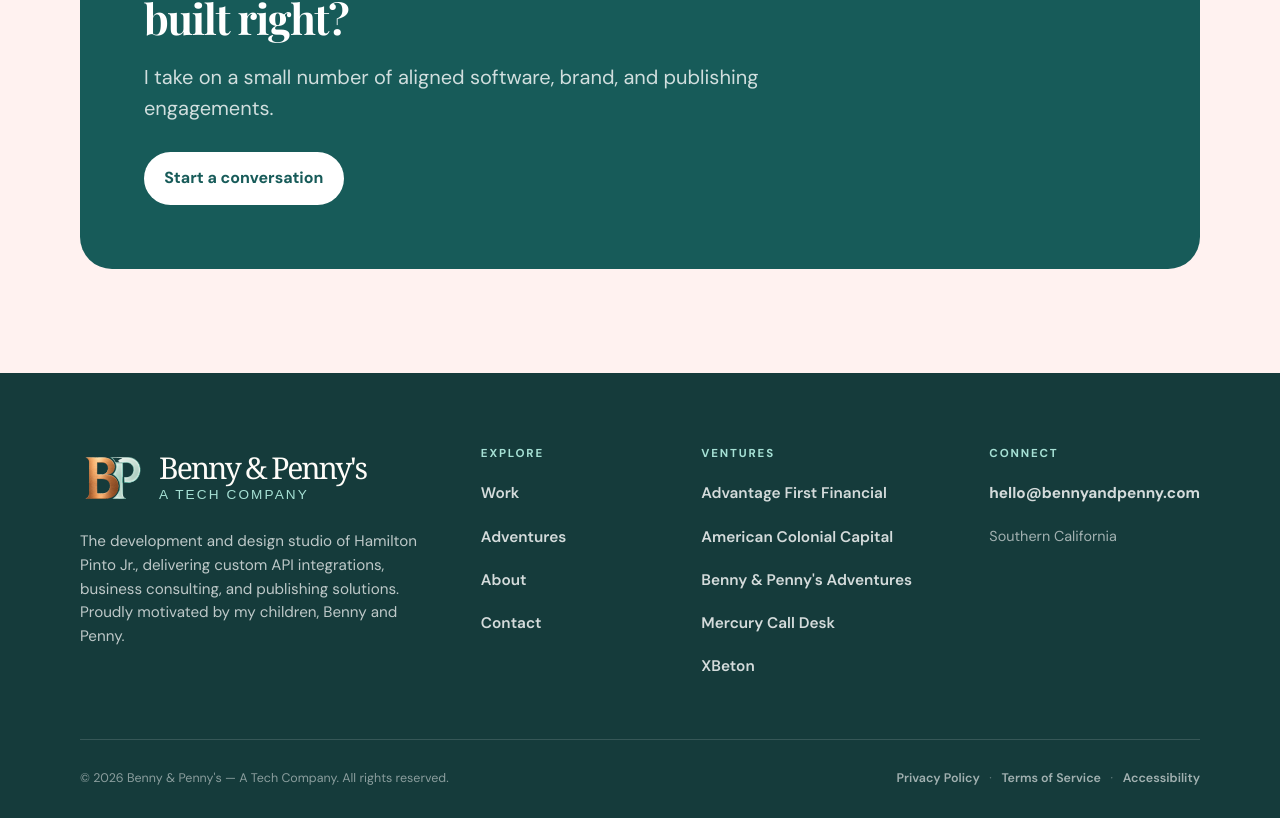
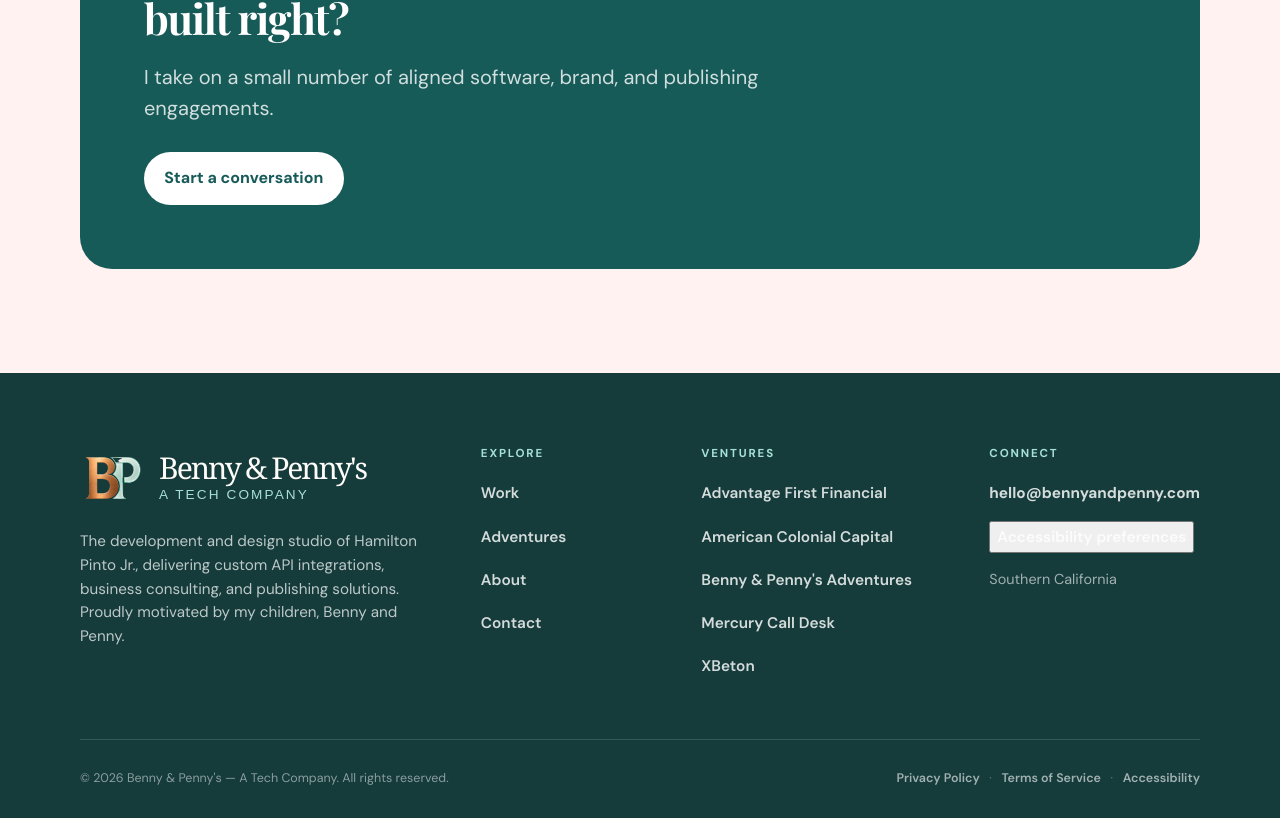
Before and after one commit to hpintojr/bennyandpenny, a Next.js app: page / in a window 1280 px wide. Shown: the part 2847-3665 px from the top of the page. Built offline with nearby package versions, Linux system fonts and the light colour scheme.

Commit message:
Add footer accessibility preferences controller

```diff
--- a/components/SiteFooter.tsx
+++ b/components/SiteFooter.tsx
@@ -1,4 +1,7 @@
+"use client";
+
 import Link from "next/link";
+import { AccessibilityPreferencesProvider, AccessibilityPreferencesTrigger } from "@/components/AccessibilityPreferences";
 
 const ventures = [
   { label: "Advantage First Financial", url: "https://www.advantagefirst.com/" },
@@ -19,6 +22,7 @@ export function SiteFooter() {
   const year = new Date().getFullYear();
 
   return (
+    <AccessibilityPreferencesProvider>
       <>
         <style>{`
           .footerBrandLockup {
@@ -70,14 +74,8 @@ export function SiteFooter() {
           }
 
           @media (max-width: 520px) {
-          .footerBrandLockup {
-            gap: .7rem;
-          }
-
-          .footerBrandLockup .footerMark {
-            width: 58px;
-            height: 58px;
-          }
+            .footerBrandLockup { gap: .7rem; }
+            .footerBrandLockup .footerMark { width: 58px; height: 58px; }
           }
         `}</style>
 
@@ -86,13 +84,7 @@ export function SiteFooter() {
             <div className="footerBrand">
               <div className="footerBrandLockup">
                 {/* eslint-disable-next-line @next/next/no-img-element */}
-              <img
-                className="footerMark"
-                src="/images/logo-mark-transparent.png"
-                alt=""
-                width={66}
-                height={66}
-              />
+                <img className="footerMark" src="/images/logo-mark-transparent.png" alt="" width={66} height={66} />
                 <div className="footerBrandWordmark">
                   <p className="footerBrandName">Benny &amp; Penny&apos;s</p>
                   <p className="footerBrandTag">A Tech Company</p>
@@ -123,6 +115,7 @@ export function SiteFooter() {
             <div className="footerCol">
               <p className="footerColLabel">Connect</p>
               <a className="footerLink footerLink--email" href="mailto:hello@bennyandpenny.com">hello@bennyandpenny.com</a>
+              <AccessibilityPreferencesTrigger className="footerLink a11yPreferencesTrigger--footer" />
               <p className="footerLocation">Southern California</p>
             </div>
           </div>
@@ -139,5 +132,6 @@ export function SiteFooter() {
           </div>
         </footer>
       </>
+    </AccessibilityPreferencesProvider>
   );
 }
```
Lines whose indentation alone changed are shown as unchanged.
